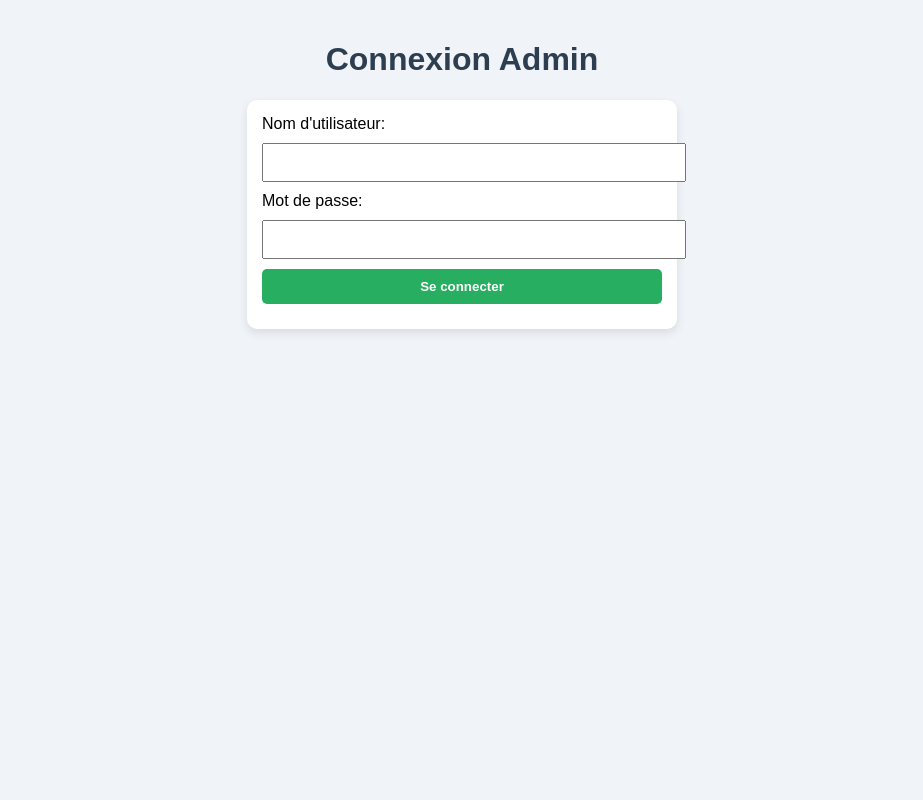
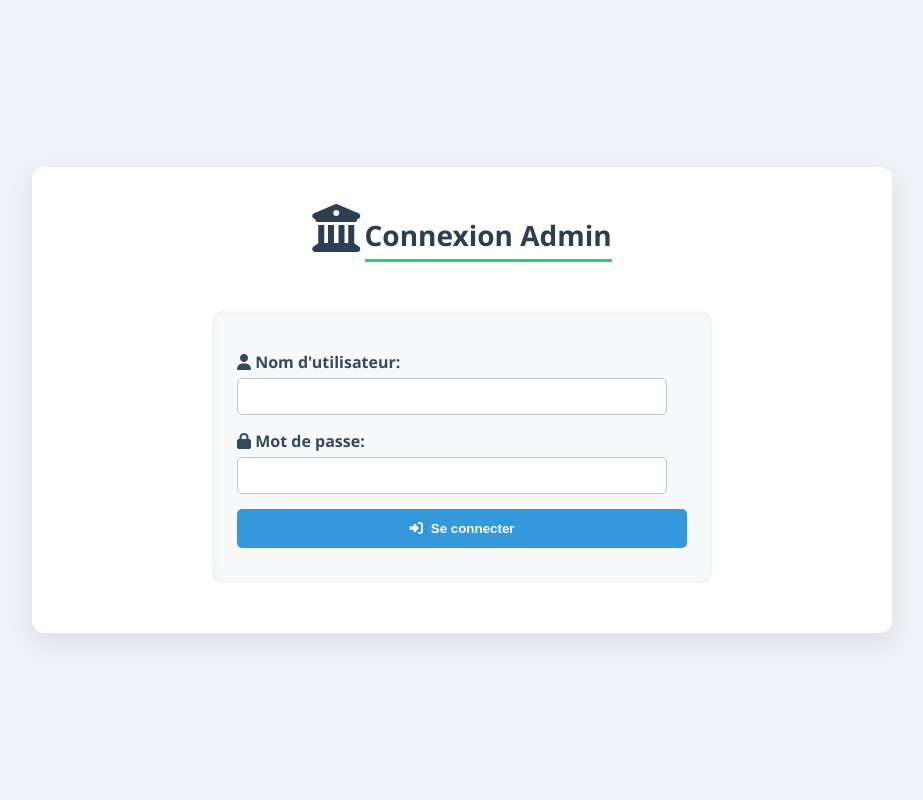
Before and after one commit to hakemaminebenbahaz-cyber/Python, a Python web app: template templates/login.html in a window 1280 px wide. Shown: the whole page, without its empty margins (178-1101 px from the left). Run offline with Jinja, Linux system fonts and the light colour scheme; the template is opened without the code that fills it, so the values that code supplies are empty.

Commit message:
feat: Amélioration du style front-end (CSS, Logo, Icônes)

```diff
--- a/static/style.css
+++ b/static/style.css
@@ -1,76 +1,160 @@
 body {
-    font-family: Arial, sans-serif;
-    background-color: #f0f4f8;
+    font-family: 'Segoe UI', Tahoma, Geneva, Verdana, sans-serif;
+    background-color: #eef1f5; /* Fond plus clair */
     margin: 0;
     padding: 0;
+    display: flex;
+    justify-content: center;
+    align-items: center;
+    min-height: 100vh; /* Centrer verticalement */
 }
 
 .container {
-    width: 80%;
-    margin: auto;
-    padding: 20px;
+    width: 90%;
+    max-width: 800px; /* Taille maximale augmentée pour le contenu */
+    margin: 20px auto;
+    padding: 30px;
+    background: white;
+    border-radius: 12px;
+    box-shadow: 0 10px 25px rgba(0,0,0,0.08); /* Ombre plus douce */
 }
 
-h1 {
+/* --- TÊTE/LOGO --- */
+.header {
     text-align: center;
-    color: #2c3e50;
+    margin-bottom: 30px;
 }
 
+.bank-logo {
+    font-size: 48px; /* Taille de l'icône du logo */
+    color: #2c3e50;
+    margin-bottom: 10px;
+}
+
+.header h1 {
+    font-size: 28px;
+    color: #2c3e50;
+    border-bottom: 3px solid #2ecc71; /* Soulignement vert */
+    display: inline-block;
+    padding-bottom: 5px;
+}
+
+/* --- CARTES/FORMULAIRES --- */
 .card {
-    background: white;
-    padding: 15px;
+    background: #f8f9fa; /* Fond de carte plus clair */
+    padding: 25px;
     margin: 20px auto;
     border-radius: 10px;
-    box-shadow: 0 4px 10px rgba(0,0,0,0.1);
-    max-width: 400px;
+    box-shadow: inset 0 0 10px rgba(0,0,0,0.05); /* Ombre intérieure subtile */
+    max-width: 450px;
 }
 
-input, button {
+label {
     display: block;
-    width: 100%;
-    margin: 10px 0;
-    padding: 10px;
+    margin-top: 15px;
+    margin-bottom: 5px;
+    font-weight: 600;
+    color: #34495e;
 }
 
-button {
-    background-color: #27ae60;
+input[type="text"], input[type="password"], input[type="number"] {
+    display: block;
+    width: calc(100% - 20px);
+    padding: 10px;
+    margin-bottom: 15px;
+    border: 1px solid #bdc3c7;
+    border-radius: 5px;
+    box-sizing: border-box;
+}
+
+/* --- BOUTONS/ACTIONS --- */
+button, .btn {
+    display: flex; /* Permet d'aligner l'icône et le texte */
+    align-items: center;
+    justify-content: center;
+    width: 100%;
+    padding: 12px;
+    margin: 10px 0;
     border: none;
     color: white;
     font-weight: bold;
     cursor: pointer;
     border-radius: 5px;
+    text-decoration: none;
+    transition: background-color 0.3s ease;
+}
+
+button[type="submit"] {
+    background-color: #3498db; /* Bleu primaire */
+}
+
+button[name="action"][value="deposit"] {
+    background-color: #2ecc71; /* Vert pour Dépôt */
+    margin-top: 5px;
+}
+
+button[name="action"][value="withdraw"] {
+    background-color: #e74c3c; /* Rouge pour Retrait */
 }
 
 button:hover {
-    background-color: #219150;
+    opacity: 0.9;
+}
+
+.btn {
+    background: #34495e; /* Gris foncé pour les liens de retour/historique */
+    width: auto;
+    display: inline-block;
+    padding: 10px 15px;
+}
+
+/* Icône dans les boutons */
+button i, .btn i {
+    margin-right: 8px;
+}
+
+/* --- LISTES ET MESSAGES --- */
+.account-list {
+    list-style: none;
+    padding: 0;
 }
 
 .account-list li {
     margin: 10px 0;
-    list-style: none;
+    border-bottom: 1px solid #ecf0f1;
+    padding-bottom: 10px;
 }
 
 .account-list a {
     text-decoration: none;
     color: #2980b9;
     font-size: 18px;
+    transition: color 0.3s ease;
 }
 
-.btn {
-    display: inline-block;
-    margin-top: 15px;
-    padding: 10px 15px;
-    background: #2980b9;
-    color: white;
-    border-radius: 5px;
-    text-decoration: none;
+.account-list a:hover {
+    color: #3498db;
 }
 
-.btn:hover {
-    background: #1f669b;
+.history {
+    list-style: none;
+    padding: 0;
+}
+
+.history li {
+    background: #ecf0f1;
+    padding: 10px;
+    margin-bottom: 8px;
+    border-radius: 5px;
+    border-left: 5px solid #bdc3c7;
 }
 
 .error {
-    color: red;
+    color: #e74c3c;
+    background-color: #fceae9;
+    padding: 10px;
+    border-radius: 5px;
+    text-align: center;
     font-weight: bold;
+    border: 1px solid #e74c3c;
 }
--- a/templates/login.html
+++ b/templates/login.html
@@ -4,19 +4,24 @@
     <meta charset="UTF-8">
     <title>Login Admin</title>
     <link rel="stylesheet" href="{{ url_for('static', filename='style.css') }}">
+    <link rel="stylesheet" href="https://cdnjs.cloudflare.com/ajax/libs/font-awesome/6.5.2/css/all.min.css">
 </head>
 <body>
     <div class="container">
-        <h1>Connexion Admin</h1>
+        <div class="header">
+            <i class="fas fa-university bank-logo"></i> <h1>Connexion Admin</h1>
+        </div>
+
         {% if error %}
             <p class="error">{{ error }}</p>
         {% endif %}
+
         <form method="POST" class="card">
-            <label>Nom d'utilisateur:</label>
-            <input type="text" name="username" required>
-            <label>Mot de passe:</label>
-            <input type="password" name="password" required>
-            <button type="submit">Se connecter</button>
+            <label for="username"><i class="fas fa-user"></i> Nom d'utilisateur:</label>
+            <input type="text" name="username" id="username" required>
+            <label for="password"><i class="fas fa-lock"></i> Mot de passe:</label>
+            <input type="password" name="password" id="password" required>
+            <button type="submit"><i class="fas fa-sign-in-alt"></i> Se connecter</button>
         </form>
     </div>
 </body>
```
Also changed, not shown: bank_account.py (deleted, +0 -31 lines), templates/account.html (+14 -8 lines), templates/dashboard.html (+10 -2 lines), templates/history.html (+7 -3 lines).
